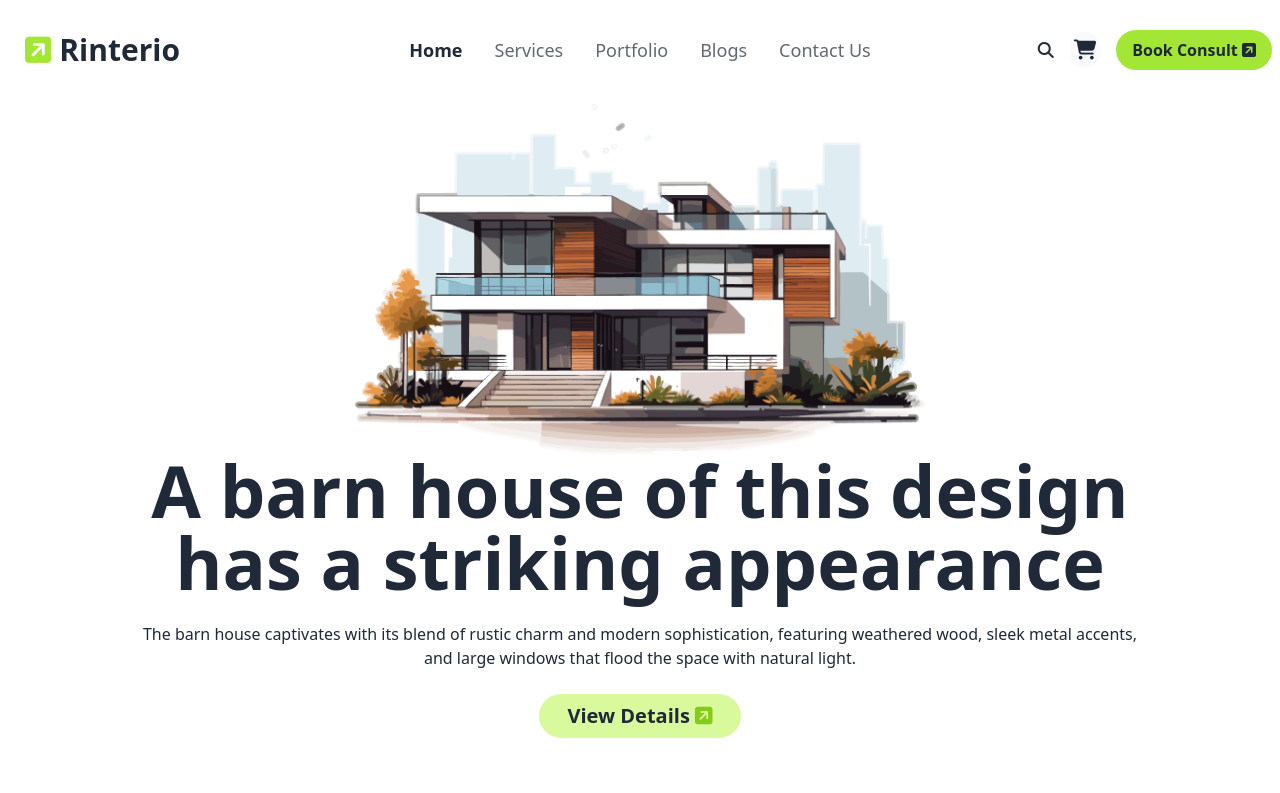
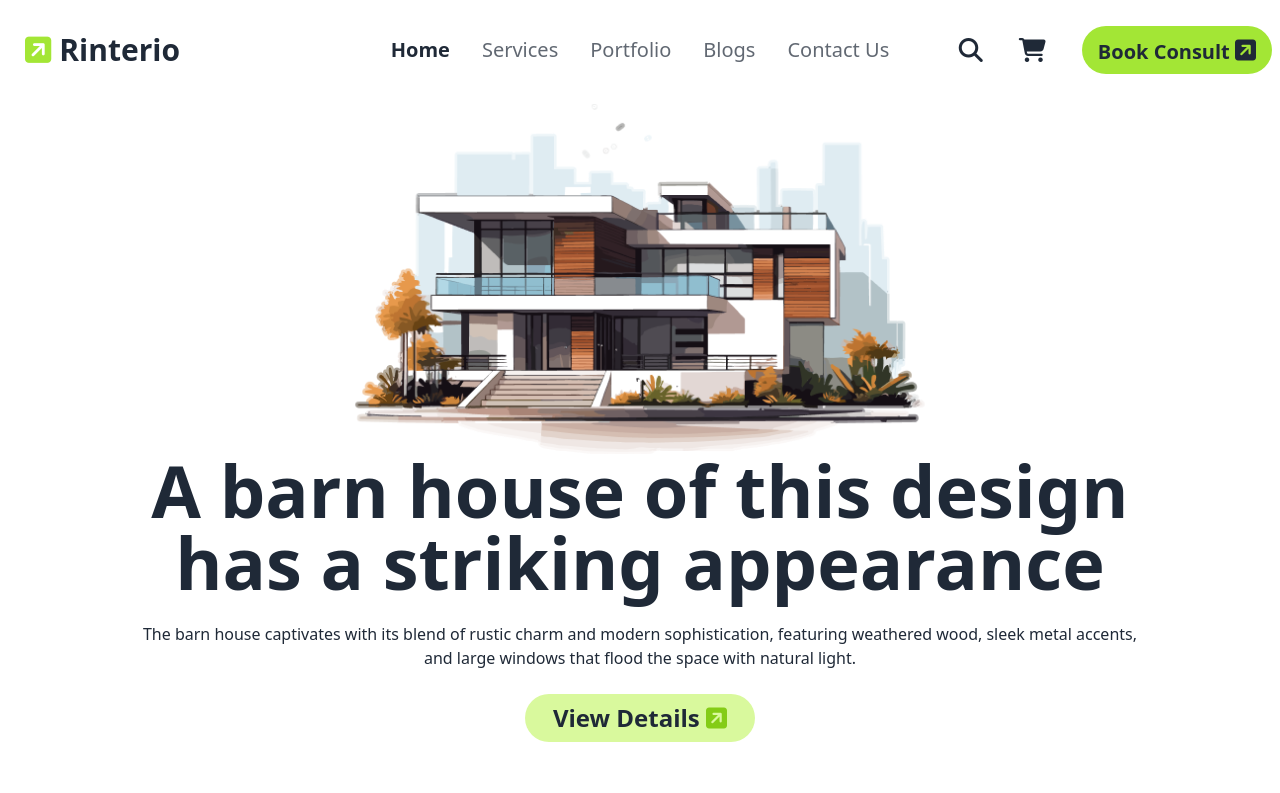
Before and after one commit to riadahmed1/B10A3-Realestate, a plain HTML site: page index.html in a window 1280 px wide. Shown: the top 793 px of the page. Drawn offline with nearby package versions, Linux system fonts and the light colour scheme.

Commit message:
some changes

```diff
--- a/index.html
+++ b/index.html
@@ -19,27 +19,29 @@
     <nav class="mt-3">
       <div class="navbar container mx-auto">
         <div class="navbar-start">
-          <a class="btn btn-ghost text-3xl font-bold"><i
-              class="text-lime-400 rounded-full fa-solid fa-square-arrow-up-right"></i>Rinterio</a>
+          <a class="btn btn-ghost text-2xl lg:text-3xl font-bold"><i class="text-lime-400 rounded-full fa-solid fa-square-arrow-up-right"></i>Rinterio</a>
         </div>
         <div class="navbar-center hidden lg:flex">
           <ul class="menu menu-horizontal px-1">
-            <li class="text-lg font-bold"><a>Home</a></li>
-            <li class="text-lg opacity-70"><a>Services</a></li>
-            <li class="text-lg opacity-70"><a>Portfolio</a></li>
-            <li class="text-lg opacity-70"><a>Blogs</a></li>
-            <li class="text-lg opacity-70"><a>Contact Us</a></li>
+            <li class="text-xl font-bold"><a>Home</a></li>
+            <li class="text-xl opacity-70"><a>Services</a></li>
+            <li class="text-xl opacity-70"><a>Portfolio</a></li>
+            <li class="text-xl opacity-70"><a>Blogs</a></li>
+            <li class="text-xl opacity-70"><a>Contact Us</a></li>
           </ul>
         </div>
         <div class="navbar-end gap-4">
-          <i class="bg-white hidden lg:block fa-solid fa-magnifying-glass"></i>
-          <button class="rounded-full bg-slate-50">
-            <i class="bg-none p-1 text-xl hidden lg:block fa-solid fa-cart-shopping"></i>
+          <button>
+            <i class="bg-white hidden lg:block text-2xl fa-solid fa-magnifying-glass"></i>
+            <button class="rounded-full bg-slate-50">
           </button>
-          <i class="lg:hidden fa-solid fa-bars"></i>
-          <!-- <a class=" btn font-bold">Book Consult <i class="text-black fa-solid fa-square-arrow-up-right"></i></a> -->
-          <button class="hidden lg:block rounded-3xl py-2 px-4 text-md font-bold bg-lime-400 ">Book Consult <i
-              class="fa-solid fa-square-arrow-up-right"></i></button>
+            <i class="bg-none p-1 text-2xl hidden lg:block fa-solid fa-cart-shopping"></i>
+          </button>
+          <button>
+            <i class="lg:hidden fa-solid fa-bars"></i>
+          </button>
+          <button class="hidden lg:block rounded-3xl py-2 px-4 text-xl justify-center items-center font-bold bg-lime-400 ">Book Consult <i class="text-2xl fa-solid fa-square-arrow-up-right"></i>
+          </button>
         </div>
       </div>
     </nav>
@@ -53,7 +55,7 @@
           The barn house captivates with its blend of rustic charm and modern sophistication, featuring weathered
           wood, sleek metal accents, and large windows that flood the space with natural light.
         </p>
-        <button class="mx-auto rounded-3xl py-2 px-7 text-md font-bold bg-lime-200 text-xl w-full lg:w-auto">View
+        <button class="mx-auto rounded-3xl py-2 px-7 text-md font-bold bg-lime-200 text-xl lg:text-2xl w-full lg:w-auto">View
           Details <i class="fa-solid fa-square-arrow-up-right text-lime-500"></i></button>
       </div>
     </div>
@@ -123,7 +125,8 @@
 
           <!-- Title-Description -->
           <div>
-            <button class="mx-auto rounded-3xl py-2 px-4 font-bold bg-white text-base"><i class="fa-solid fa-arrow-right"></i> About Us
+            <button class="mx-auto rounded-3xl py-2 px-4 font-bold bg-white text-base"><i
+                class="fa-solid fa-arrow-right"></i> About Us
             </button>
             <h1 class="text-2xl font-bold">We design thoughtful, liveable spaces</h1>
             <p class="py-6">
@@ -170,7 +173,8 @@
       <div
         class="flex flex-col lg:flex-row justify-around items-center p-8 rounded-2xl mt-5 mx-5 container lg:mx-auto gap-5 border border-green-500">
 
-        <div class="border border-violet-600 container mx-auto flex flex-col lg:flex-row justify-around items-center p-8 rounded-2xl bg-white gap-5">
+        <div
+          class="border border-violet-600 container mx-auto flex flex-col lg:flex-row justify-around items-center p-8 rounded-2xl bg-white gap-5">
           <!-- Statistic 1 -->
           <div class="w-auto text-center border border-red-500">
             <i class="text-4xl fa-regular fa-message"></i>
```
